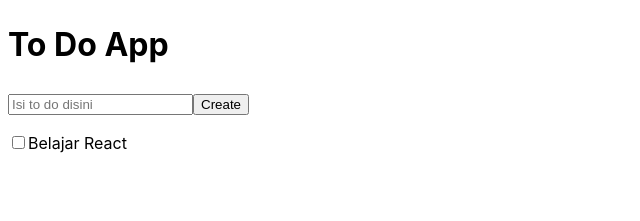
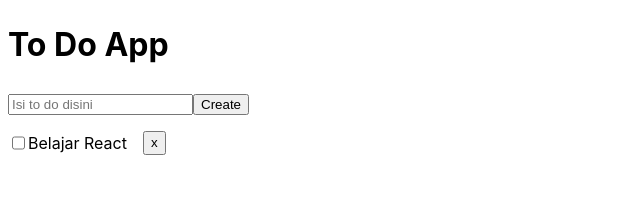
Before and after one commit to athenacos/live-code-react-ipb, a React (Vite) app: page / in a window 1280 px wide. Shown: the top 221 px of the page, without its empty margins (0-640 px from the left). Built offline with nearby package versions, Linux system fonts and the light colour scheme.

Commit message:
create delete button

```diff
--- a/src/App.css
+++ b/src/App.css
@@ -1,3 +1,4 @@
 .todo-item{
     list-style: none;
+    display: flex;
 }
--- a/src/App.jsx
+++ b/src/App.jsx
@@ -77,7 +77,8 @@
               }}
               >
             <input type='checkbox' onChange={() => completeTodo(todo.id)}/>
-            {todo.title}
+            <p> {todo.title} </p>
+            <button style={{marginLeft: '16px'}}> x </button>
           </li>
         ))
         }
--- a/src/index.css
+++ b/src/index.css
@@ -13,3 +13,8 @@
 ul {
   padding-inline-start: 0px;
 }
+
+p {
+  margin-block-start: 0px;
+  margin-block-end: 0px;
+}
```
